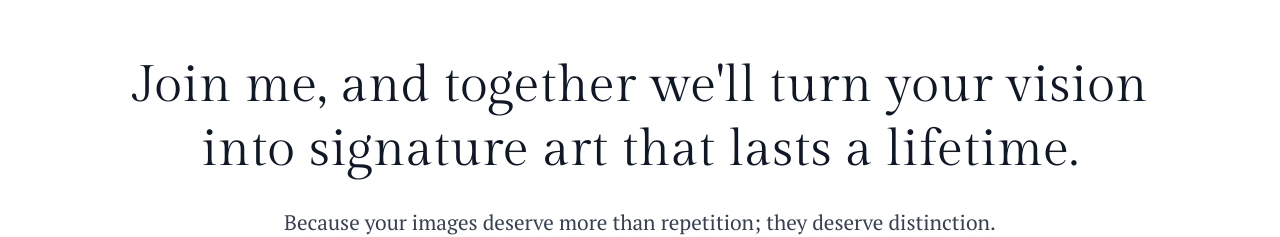
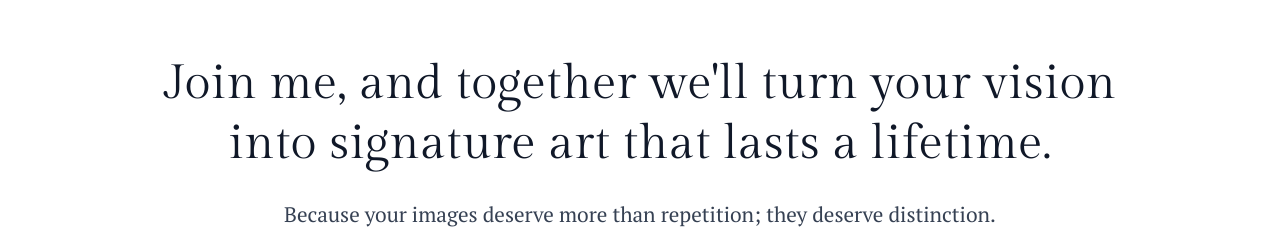
Before and after one commit to Harishjee/lensnlatitudes, a Next.js app: page /signature-shoots in a window 1280 px wide. Shown: the part 498-735 px from the top of the page. Built offline with nearby package versions, Linux system fonts and the light colour scheme; no server answers.

Commit message:
Signature Shoots: h2 max font-size to 3rem

```diff
--- a/src/app/signature-shoots/page.tsx
+++ b/src/app/signature-shoots/page.tsx
@@ -37,7 +37,7 @@ export default function SignatureShootsPage() {
         <div className="max-w-5xl mx-auto text-center">
           <h2
             className="font-display text-gray-900 font-normal leading-tight mb-6"
-            style={{ fontSize: "clamp(1.8rem, 4vw, 3.4rem)" }}
+            style={{ fontSize: "clamp(1.8rem, 4vw, 3rem)" }}
           >
             Join me, and together we&apos;ll turn your vision into signature art that lasts a lifetime.
           </h2>
```
Also changed, not shown: 1 other file (tests, documents, lock files or other folders).
